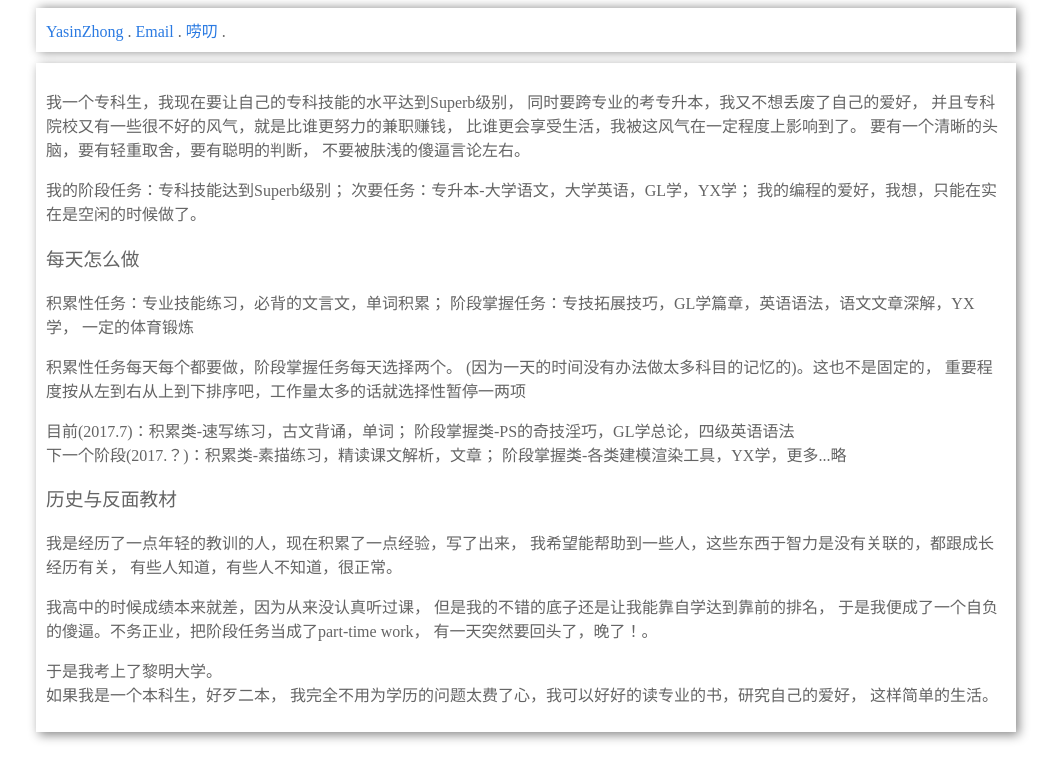
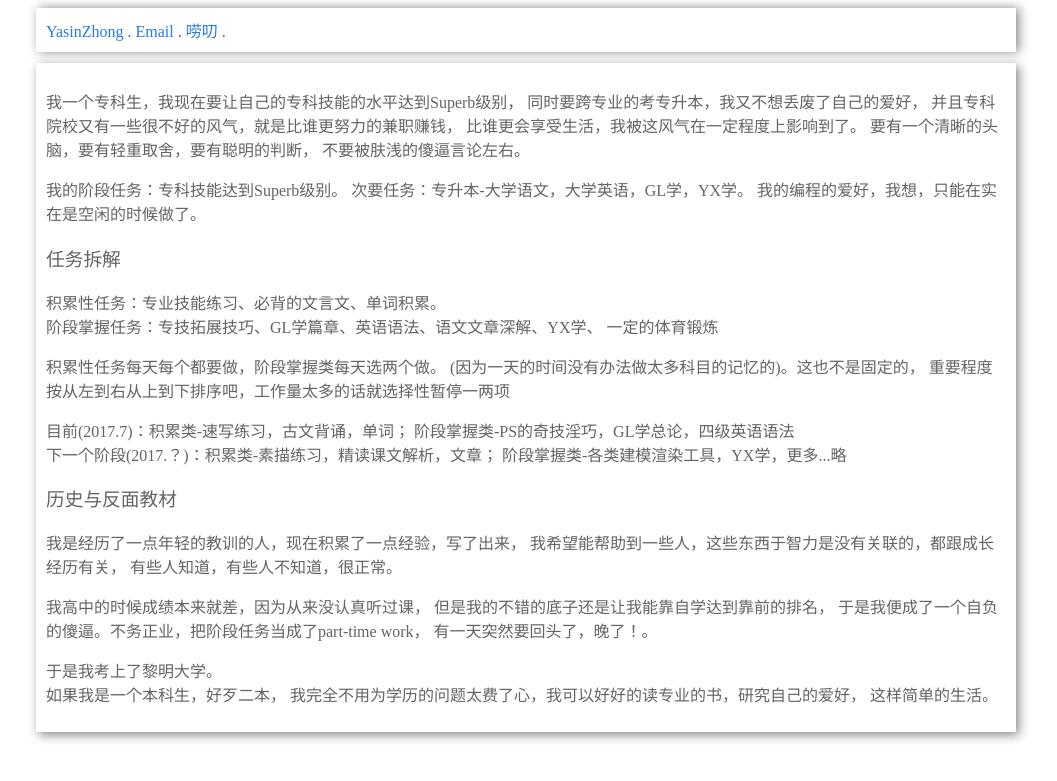
Before and after one commit to YasinZhong/yasinzhong.github.io, a Jekyll site: the page built from Hidden/我怎么做.html, in a window 1280 px wide. Shown: the top 781 px of the page, without its empty margins (114-1171 px from the left). Built offline with Jekyll 4.4.1, drawn with Linux system fonts in a browser that asks for light colours.

Commit message:
好的更改

```diff
--- a/Hidden/我怎么做.html
+++ b/Hidden/我怎么做.html
@@ -10,16 +10,16 @@ title: 我怎么做
 要有一个清晰的头脑，要有轻重取舍，要有聪明的判断，
 不要被肤浅的傻逼言论左右。</p>
 
-<p>我的阶段任务：专科技能达到Superb级别；
-次要任务：专升本-大学语文，大学英语，GL学，YX学；
+<p>我的阶段任务：专科技能达到Superb级别。
+次要任务：专升本-大学语文，大学英语，GL学，YX学。
 我的编程的爱好，我想，只能在实在是空闲的时候做了。</p>
 
-<h3 id="每天怎么做"><a name="每天怎么做" href="#每天怎么做"></a>每天怎么做</h3>
-<p>积累性任务：专业技能练习，必背的文言文，单词积累；
-阶段掌握任务：专技拓展技巧，GL学篇章，英语语法，语文文章深解，YX学，
+<h3 id="任务拆解"><a name="任务拆解" href="#任务拆解"></a>任务拆解</h3>
+<p>积累性任务：专业技能练习、必背的文言文、单词积累。<br/>
+阶段掌握任务：专技拓展技巧、GL学篇章、英语语法、语文文章深解、YX学、
 一定的体育锻炼</p>
 
-<p>积累性任务每天每个都要做，阶段掌握任务每天选择两个。
+<p>积累性任务每天每个都要做，阶段掌握类每天选两个做。
 (因为一天的时间没有办法做太多科目的记忆的)。这也不是固定的，
 重要程度按从左到右从上到下排序吧，工作量太多的话就选择性暂停一两项</p>
 
--- a/_posts/2017-07-29-如何发展.html
+++ b/_posts/2017-07-29-如何发展.html
@@ -41,7 +41,7 @@ title: 如何发展
 这些任务很多看起来是要并行完成的，你并不能真的并行的做他们，会非常累的，而且效率不高。</p>
 
 <p>把他们拆为每天必须要做(积累类)的，和阶段掌握类的，
-你就知道要怎么做了。(先做积累类的分支小任务，再选一个掌握类任务完成掌握其中一个阶段)，
+你就知道要怎么做了。(先做积累类的分支小任务，再选一个掌握类的完成掌握其中一个阶段)，
 譬如语文，每天早上晚上要背文言文，英语要背单词，这是积累类任务，
 完成了之后再选择一个阶段掌握类任务，譬如数学，这个星期内要攻破概率和导数，
 而且要扎实的掌握它们。永远不会有没事干的时候，你要是不想平庸，时间紧缺的很呐。
```
